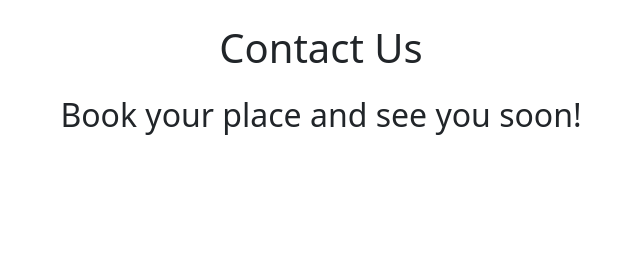
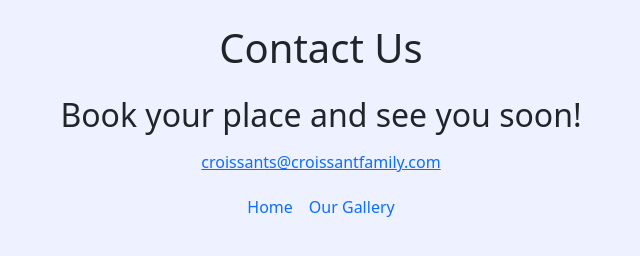
Before and after one commit to yana-semenenko/Croissant, a plain HTML site: page contact.html in a window 1280 px wide. Shown: the whole page, without its empty margins (319-959 px from the left). Drawn offline with nearby package versions, Linux system fonts and the light colour scheme.

Commit message:
changes in style

```diff
--- a/contact.html
+++ b/contact.html
@@ -16,7 +16,16 @@
   <body>
     <div class="container">
       <h1 class="text-center my-4">Contact Us</h1>
-      <h2 class="text-center">Book your place and see you soon!</h2>
+      <h2 class="text-center mb-3">Book your place and see you soon!</h2>
+      <a
+        class="d-block text-center"
+        href="mailto:croissants@croissantfamily.com"
+        >croissants@croissantfamily.com</a
+      >
+    </div>
+    <div class="d-flex justify-content-center my-4">
+      <a class="h6 px-2 text-decoration-none" href="/">Home</a>
+      <a class="h6 px-2 text-decoration-none" href="/photo.html">Our Gallery</a>
     </div>
   </body>
 </html>
--- a/styles/style.css
+++ b/styles/style.css
@@ -0,0 +1,3 @@
+body {
+  background-color: #eef1ff;
+}
```
